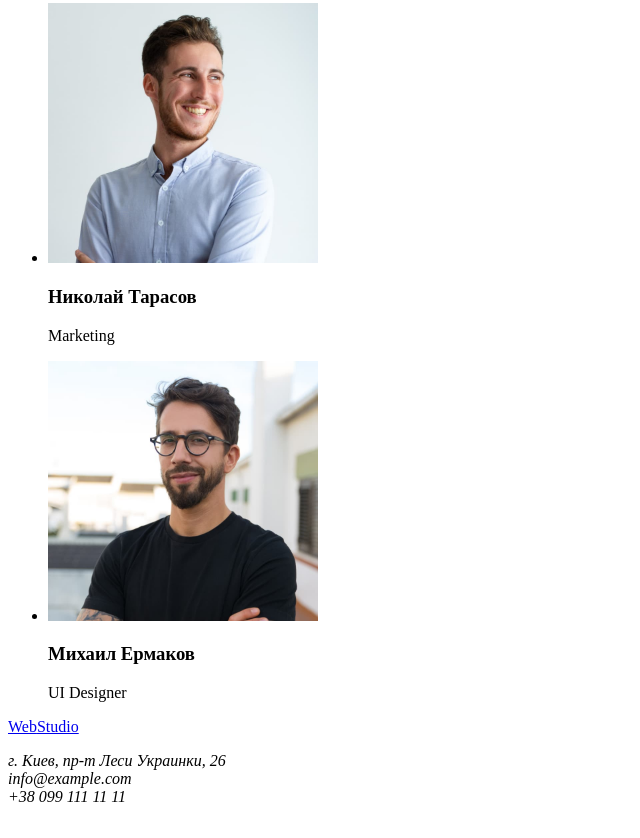
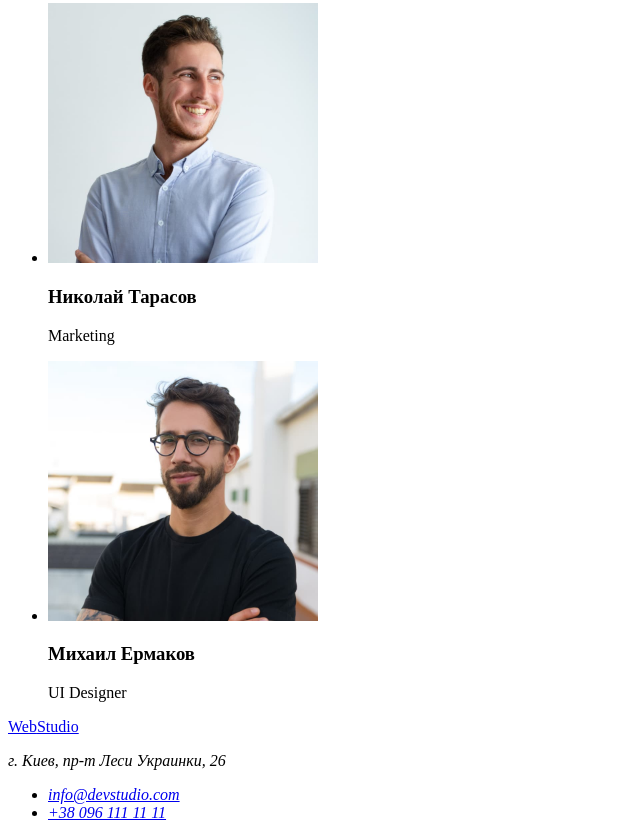
Before and after one commit to KyryloCA/goit-markup-hw-01, a plain HTML site: page index.html in a window 1280 px wide. Shown: the part 2333-3171 px from the top of the page, without its empty margins (0-640 px from the left). Drawn offline with Linux system fonts and the light colour scheme.

Commit message:
Update index.html
Зміни у футері. Пошту і телефон зробив посиланням

```diff
--- a/index.html
+++ b/index.html
@@ -88,8 +88,12 @@
         <a href="./index.html"><span>Web</span>Studio</a>
         <address>
             <p>
-                г. Киев, пр-т Леси Украинки, 26 <br> info@example.com<br>+38 099 111 11 11
+                г. Киев, пр-т Леси Украинки, 26
             </p>
+            <ul>
+                <li><a href="mailto:info@devstudio.com">info@devstudio.com</a></li>
+                <li><a href="tel:+380961111111">+38 096 111 11 11</a></li>
+            </ul>
         </address>
     </footer>
 </body>
```
